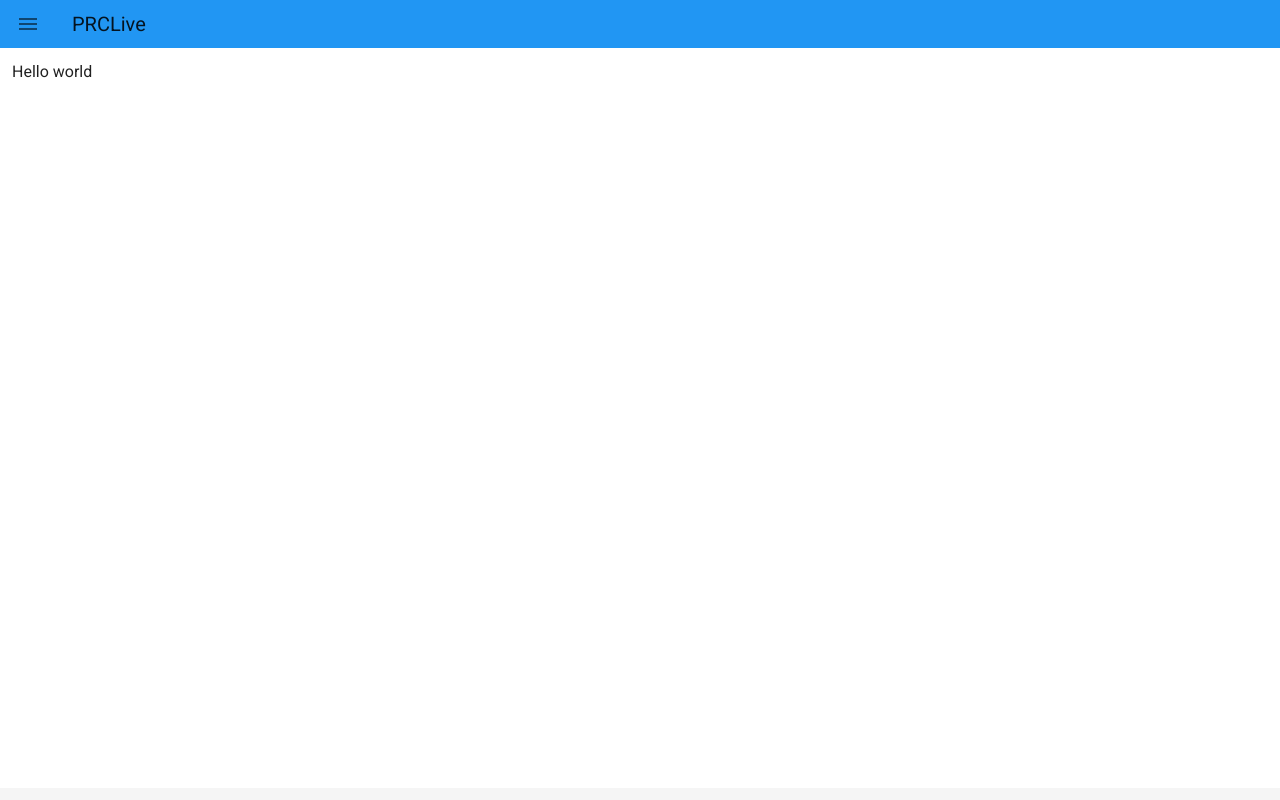
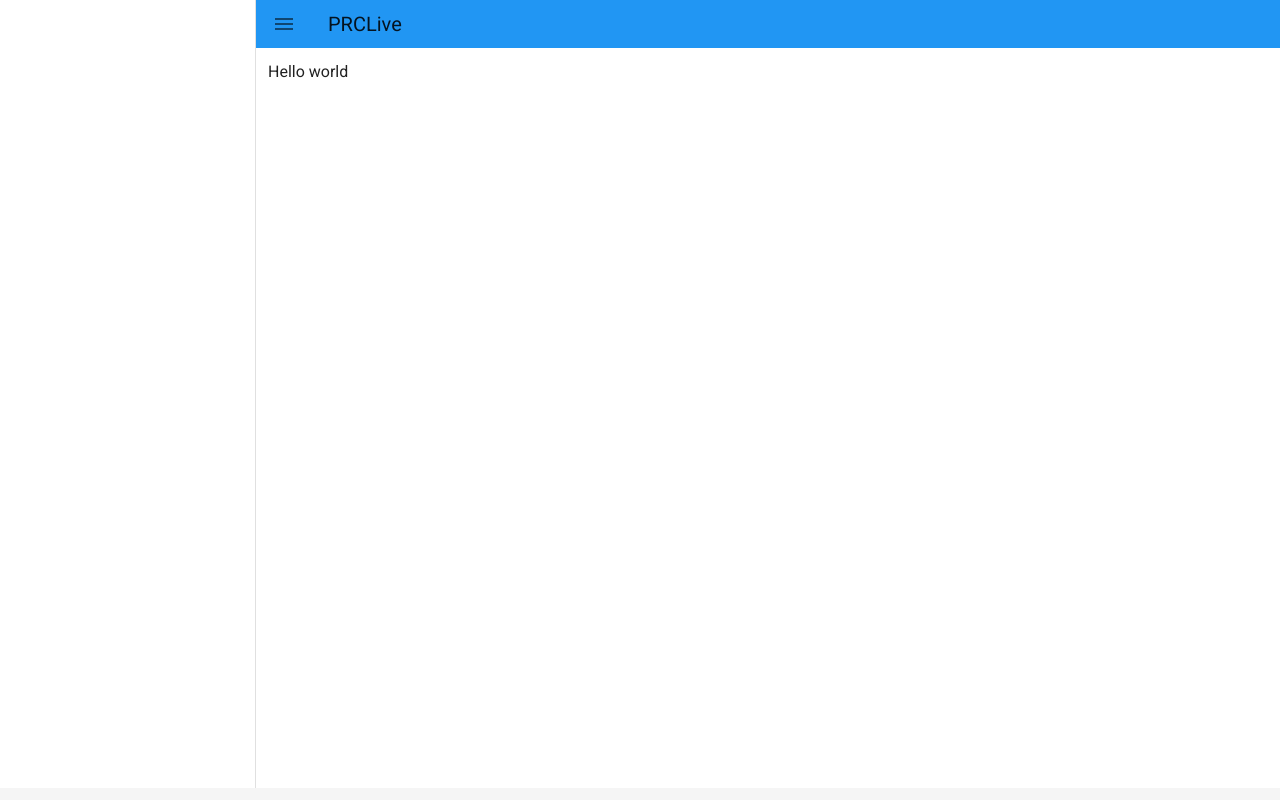
Before and after one commit to MeemawHustlin/Oblivion100, a plain HTML site: page index.html in a window 1280 px wide. Drawn offline with nearby package versions, Linux system fonts and the light colour scheme.

Commit message:
Update index.html

```diff
--- a/index.html
+++ b/index.html
@@ -14,7 +14,7 @@
         <v-toolbar-title>PRCLive</v-toolbar-title>
       </v-app-bar>
 
-      <v-navigation-drawer app v-model="drawer" absolute temporary>
+      <v-navigation-drawer app v-model="drawer" absolute>
 
       </v-navigation-drawer>
 
```
